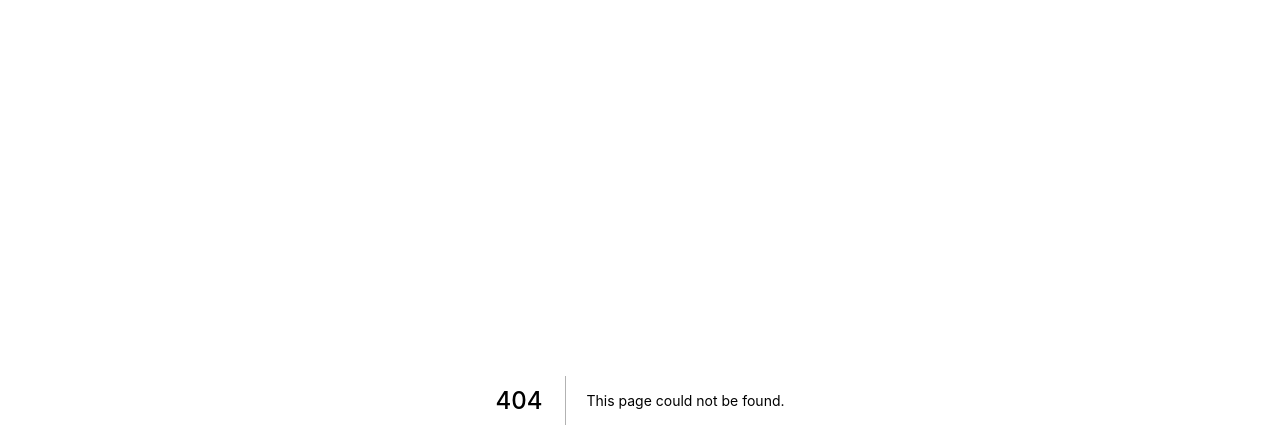
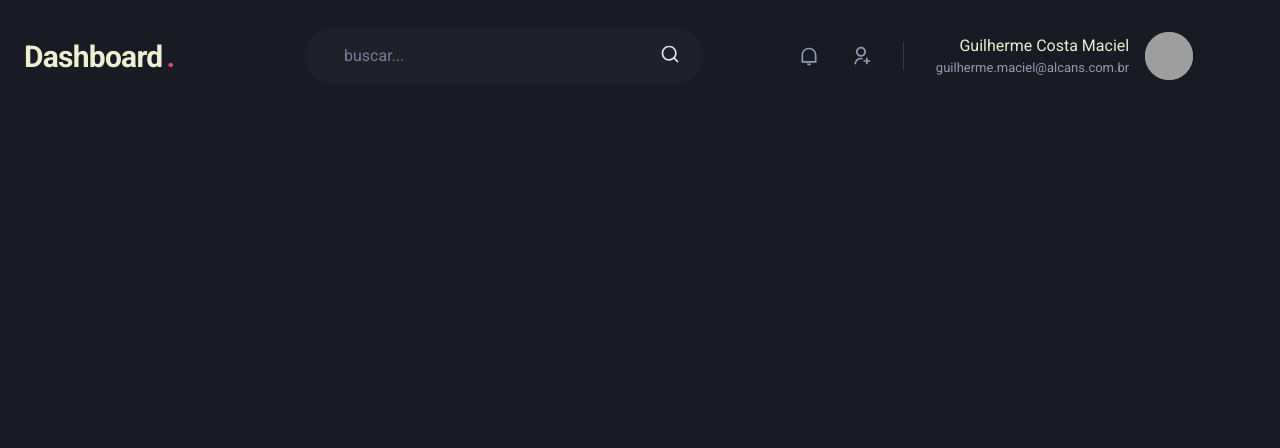
Before and after one commit to GuilhermeMacielJs/dashGo, a Next.js app: page /dashboard in a window 1280 px wide. Before the commit this address had no page. Shown: the top 448 px of the page. Built offline with nearby package versions, Linux system fonts and the light colour scheme; grey boxes are pictures that could not be loaded.

Commit message:
Implementado o header da aplicação. Foi utilizado o pacote react-icons para agilizar o processo de desenvolvimento, possibilitando a utilização de icones prontos.

```diff
--- a/package.json
+++ b/package.json
@@ -15,7 +15,8 @@
     "framer-motion": "^4.1.17",
     "next": "11.1.2",
     "react": "17.0.2",
-    "react-dom": "17.0.2"
+    "react-dom": "17.0.2",
+    "react-icons": "^4.2.0"
   },
   "devDependencies": {
     "@types/node": "^16.9.0",
--- /dev/null
+++ b/src/components/Header.tsx
@@ -0,0 +1,103 @@
+import { Flex, Text, Input, Icon, HStack, Box, Avatar } from '@chakra-ui/react'
+import { RiNotificationLine, RiSearchLine, RiUserAddLine } from 'react-icons/ri'
+
+export default function Header() {
+    return (
+        <Flex
+            as="header"
+            h="20"
+            w="100%"
+            maxW={1480}
+            align="center"
+            mt="4"
+            mx='auto'
+            px="6"
+        >
+            <Text
+                fontSize="3xl"
+                fontWeight="bold"
+                letterSpacing="tight"
+                w="64"
+            >
+                Dashboard
+                <Text
+                    as="span"
+                    color="pink.500"
+                    ml="1"
+                >
+                    .
+                </Text>
+            </Text>
+            <Flex
+                as="label"
+                position="relative"
+                flex="1"
+                maxW={400}
+                alignSelf="center"
+                ml="6"
+                py="4"
+                px="6"
+                bg="gray.800"
+                color="gray.200"
+                borderRadius="full"
+            >
+                <Input
+                    px="4"
+                    mr="4"
+                    variant="unstyled"
+                    placeholder="buscar..."
+                    _placeholder={{
+                        color: "gray.400"
+                    }}
+                />
+                <Icon
+                    as={RiSearchLine}
+                    fontSize="20"
+                />
+            </Flex>
+            <Flex
+                align="center"
+                mx="auto"
+            >
+                <HStack
+                    spacing="8"
+                    py="1"
+                    pr="8"
+                    mx="8"
+                    color="gray.300"
+                    borderColor="gray.700"
+                    borderRightWidth={1}
+                >
+                    <Icon
+                        as={RiNotificationLine}
+                        fontSize="20"
+                    />
+                    <Icon
+                        as={RiUserAddLine}
+                        fontSize="20"
+                    />
+                </HStack>
+                <Flex
+                    align="center"
+                >
+                    <Box mr="4" textAlign="right">
+                        <Text>
+                            Guilherme Costa Maciel
+                        </Text>
+                        <Text
+                            color="gray.300"
+                            fontSize="small"
+                        >
+                            guilherme.maciel@alcans.com.br
+                        </Text>
+                    </Box>
+                    <Avatar
+                        size="md"
+                        name="Guilherme Maciel"
+                        src="https://avatars.githubusercontent.com/u/67983309?s=60&v=4"
+                    />
+                </Flex>
+            </Flex>
+        </Flex>
+    )
+}
--- /dev/null
+++ b/src/pages/dashboard.tsx
@@ -0,0 +1,7 @@
+import Header from "../components/Header";
+
+export default function dashboard(){
+    return(
+        <Header />
+    )
+}
```
Also changed, not shown: 1 other file (tests, documents, lock files or other folders).
